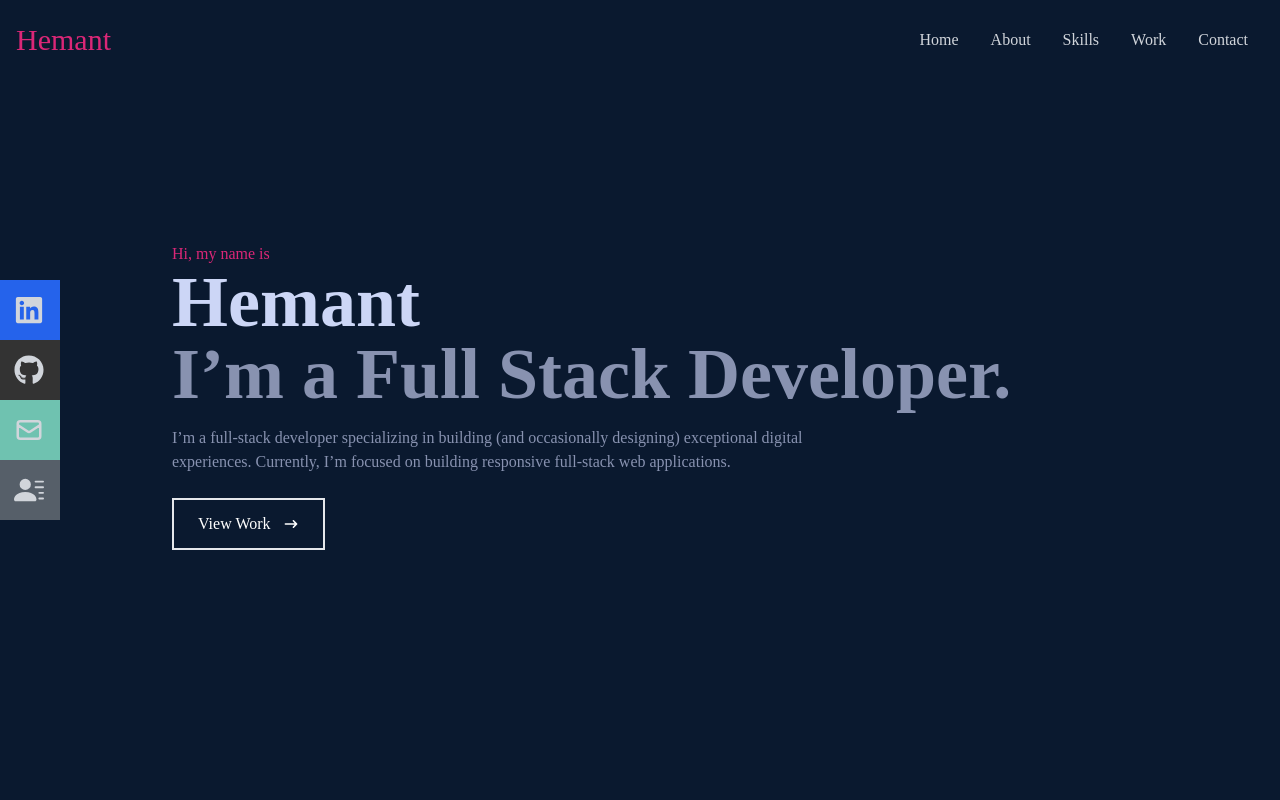
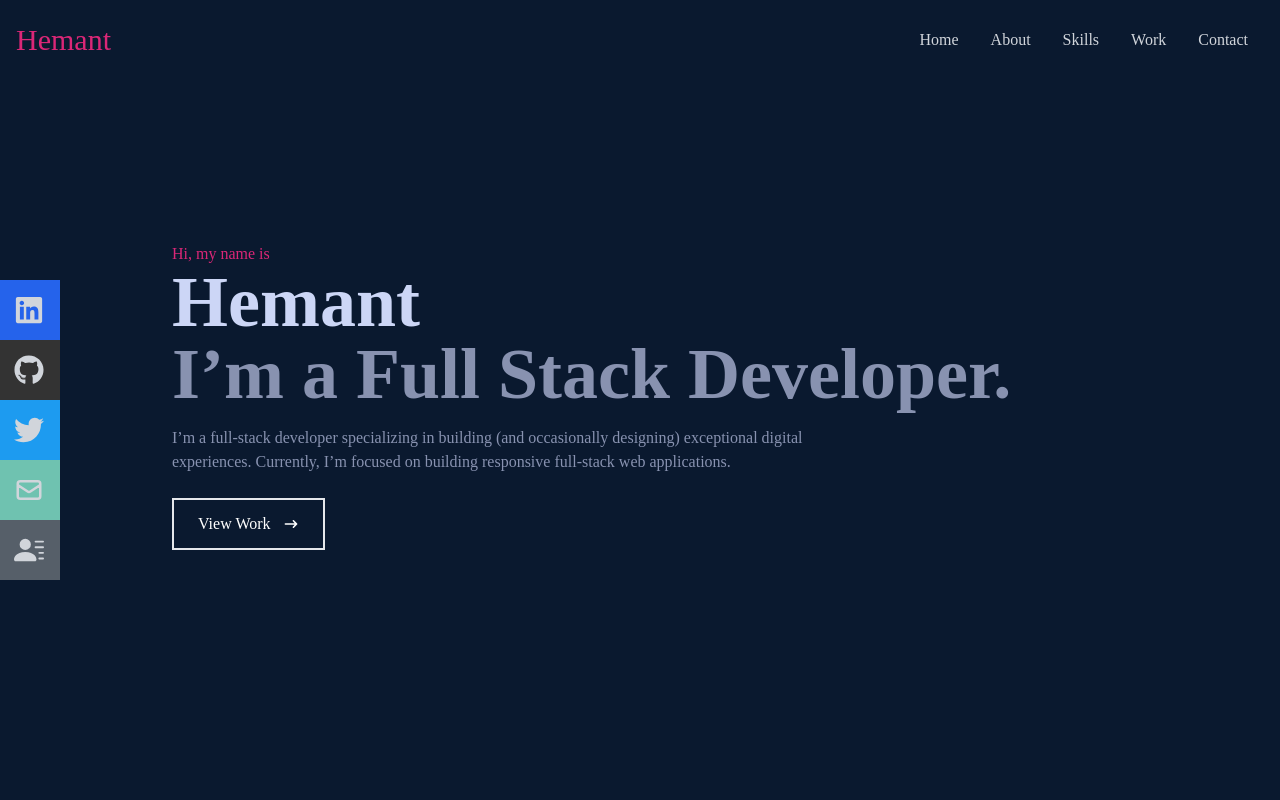
Before and after one commit to hemantwasthere/Portfolio, a Next.js app: page / in a window 1280 px wide. Shown: the top 800 px of the page. Built offline with nearby package versions, Linux system fonts and the light colour scheme.

Commit message:
Added twitter social in navbar

```diff
--- a/components/Navbar.jsx
+++ b/components/Navbar.jsx
@@ -2,7 +2,8 @@ import React, { useState } from 'react';
 import {
     FaTimes,
     FaGithub,
-    FaLinkedin
+    FaLinkedin,
+    FaTwitter
 } from 'react-icons/fa';
 import { RiMenu4Line } from 'react-icons/ri'
 import { HiOutlineMail } from 'react-icons/hi';
@@ -109,12 +110,17 @@ const Navbar = () => {
                                 Github <FaGithub size={30} />
                             </li>
                         </a>
+                        <a href='https://www.twitter.com/_hemant_6969' rel="noreferrer" target='_blank' className='flex justify-between items-center w-full text-gray-300'>
+                            <li className='w-[160px] h-[60px] flex justify-between items-center ml-[-100px] hover:ml-[-10px] duration-300 bg-[#1D9BF0]'>
+                                Twitter <FaTwitter size={30} />
+                            </li>
+                        </a>
                         <a href="mailto:hrsmart2150@gmail.com" rel="noreferrer" target='_blank' className='flex justify-between items-center w-full text-gray-300'>
                             <li className='w-[160px] h-[60px] flex justify-between items-center ml-[-100px] hover:ml-[-10px] duration-300 bg-[#6fc2b0]'>
                                 Email <HiOutlineMail size={30} />
                             </li>
                         </a>
-                        <a href='https://drive.google.com/file/d/17oMHUCGmtIlY7ojOIsQx2MqbfoJmJ_-S/view?usp=sharing' rel="noreferrer" target='_blank' className='flex justify-between items-center w-full text-gray-300'>
+                        <a href='https://drive.google.com/file/d/1NK4Zf24NqKt7Pgg5RigM5Pi4g7-MeTOR/view?usp=sharing' rel="noreferrer" target='_blank' className='flex justify-between items-center w-full text-gray-300'>
                             <li className='w-[160px] h-[60px] flex justify-between items-center ml-[-100px] hover:ml-[-10px] duration-300 bg-[#565f69]'>
                                 Resume <BsFillPersonLinesFill size={30} />
                             </li>
```
